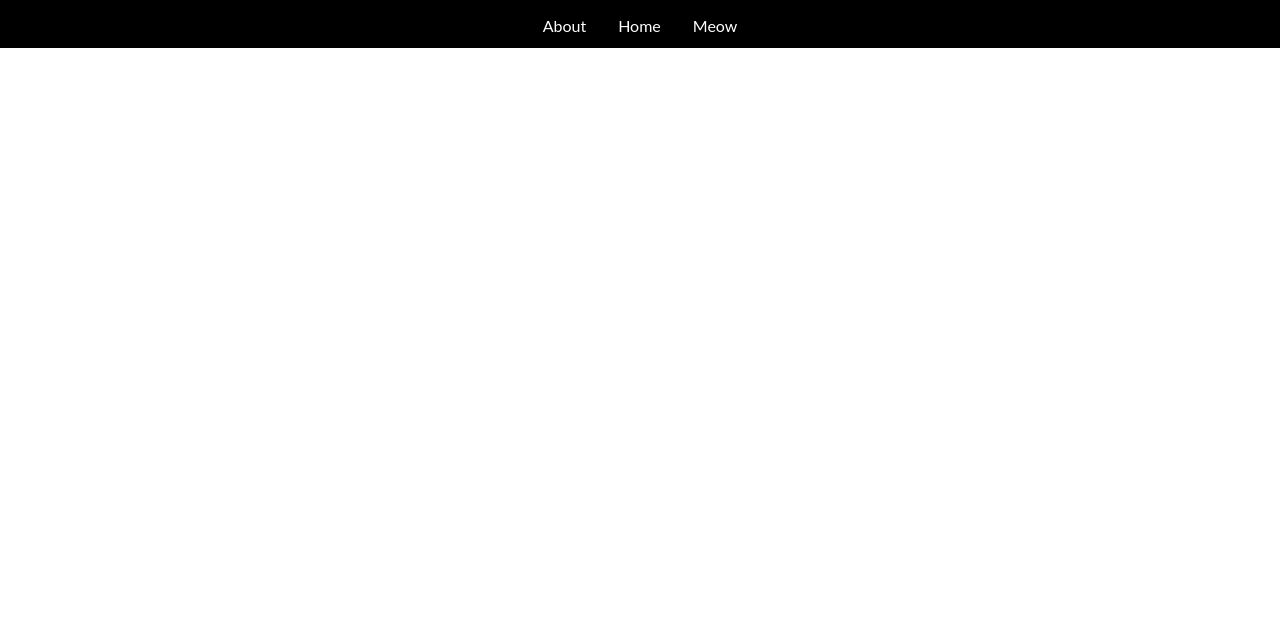
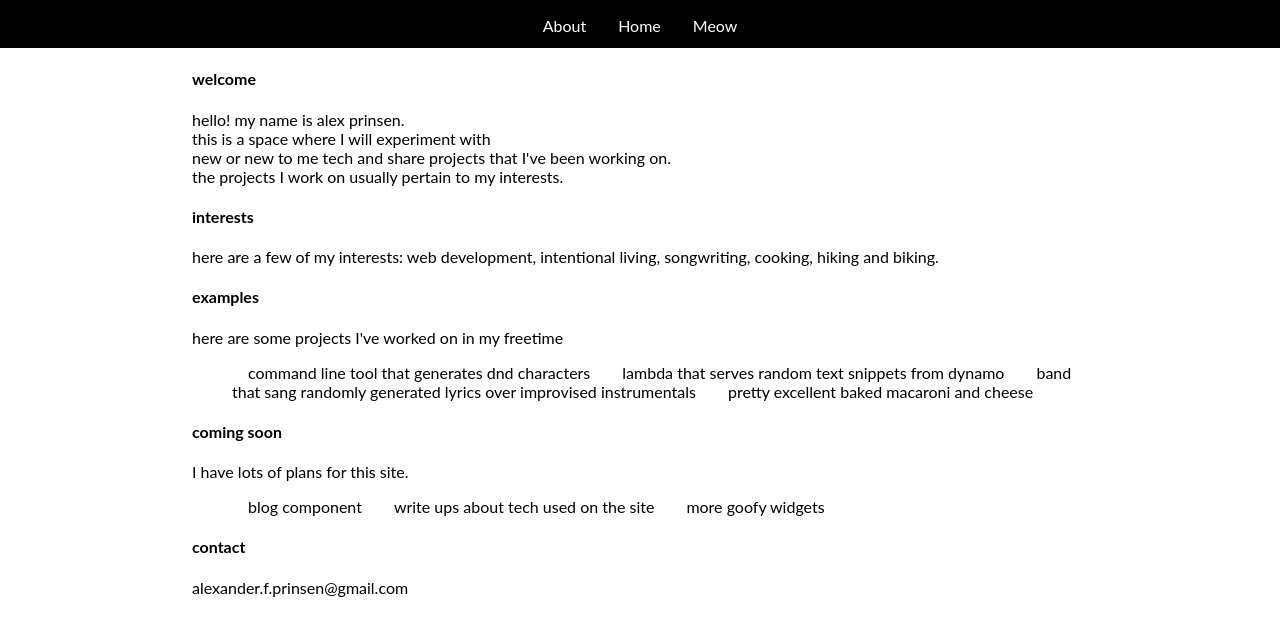
Before and after one commit to animate-object/alex-prinsen-dot-com, a React app: page /#/about in a window 1280 px wide. Shown: the top 636 px of the page. Built offline with nearby package versions, Linux system fonts and the light colour scheme; the HTML template or start-up script is replaced by a standard one.

Commit message:
about route

```diff
--- a/src/main.jsx
+++ b/src/main.jsx
@@ -2,6 +2,7 @@ import React from 'react';
 import ReactDOM from 'react-dom';
 import Splash from './splash/splash.jsx';
 import Maggie from './maggie/maggie.jsx';
+import About from './about/about.jsx';
 import './index.css';
 import { HashRouter, Route, Switch } from 'react-router-dom';
 
@@ -13,6 +14,7 @@ export default class Main extends React.Component {
                 <Switch>
                     <Route exact path='/maggie' component={Maggie} />
                     <Route exact path='/' component={Splash} />
+                    <Route exact path='/about' component={About} />
                 </Switch>
             </main>
         )
--- a/src/nav.jsx
+++ b/src/nav.jsx
@@ -6,7 +6,7 @@ import { Link } from 'react-router-dom';
 export default class Nav extends React.Component {
     render() {
         return (
-            <header className="header">
+            <header className="nav">
                 <nav>
                     <ul>
                         <li><Link to='/about'>About</Link></li>
```
